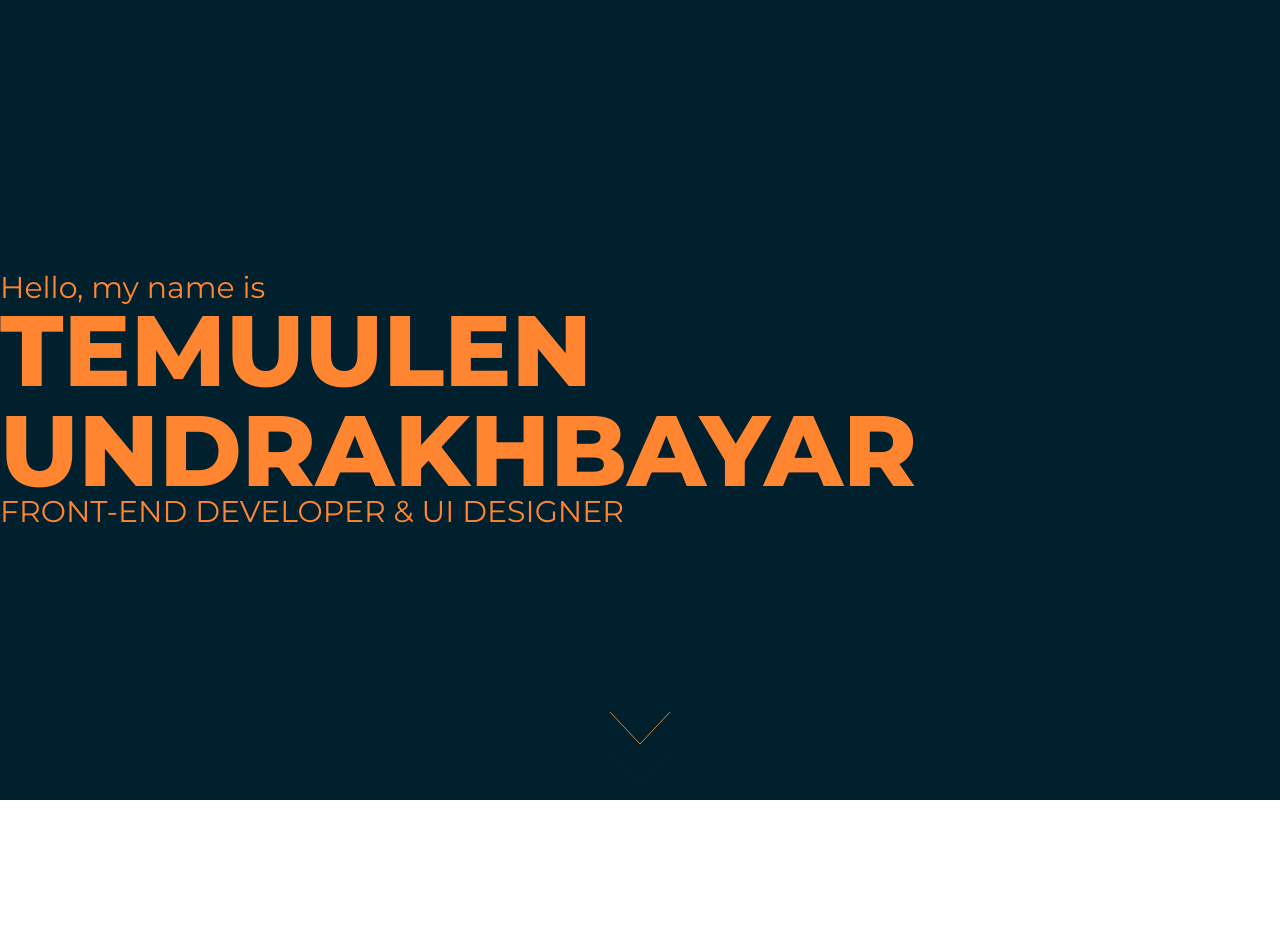
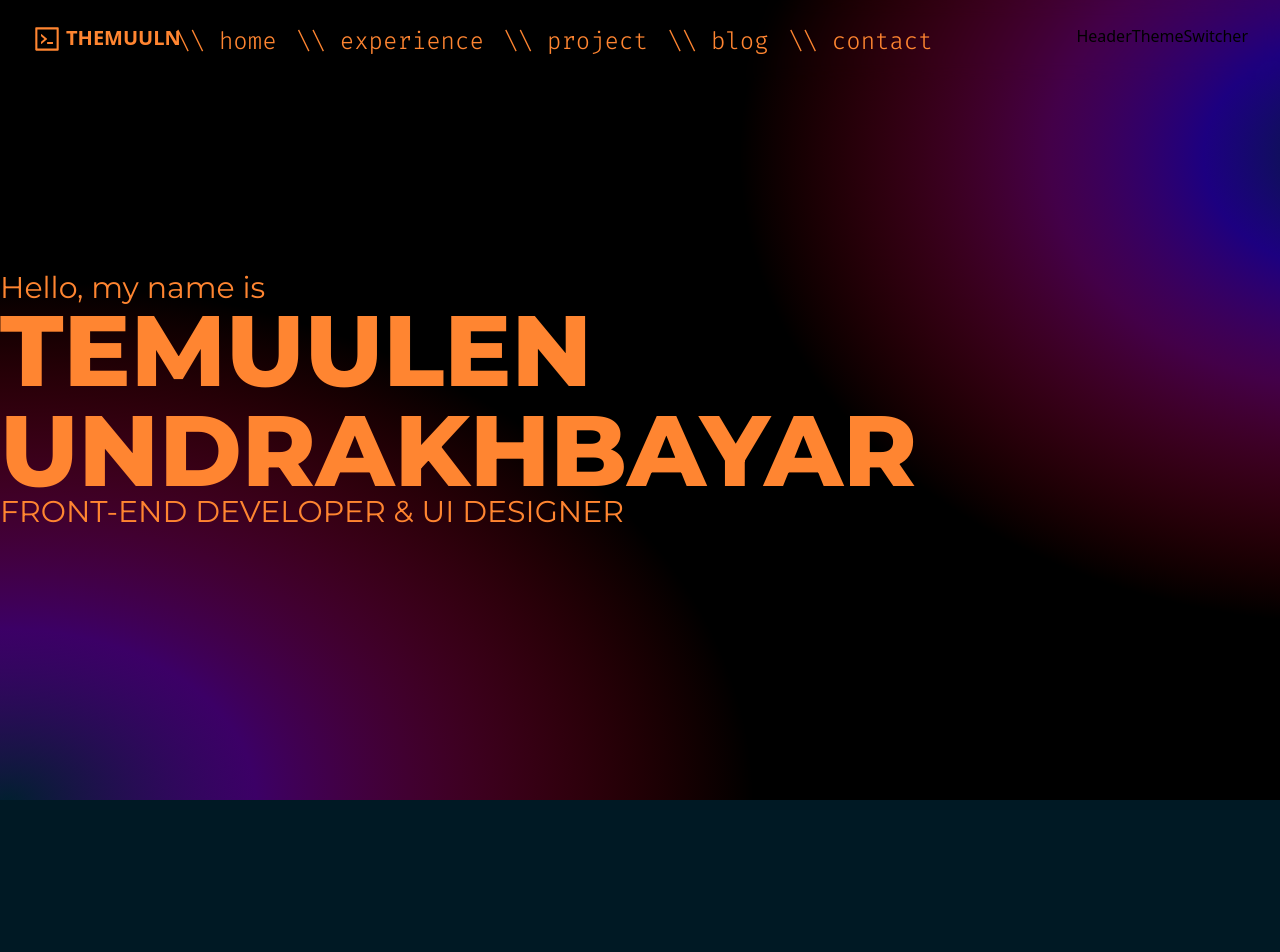
Before and after one commit to themuuln/final-portfolio, a Next.js app: page / in a window 1280 px wide. Shown: the top 952 px of the page. Before the commit the page ends 800 px from the top, so only its background shows below. Built offline with nearby package versions, Linux system fonts and the light colour scheme.

Commit message:
transfer

```diff
--- a/app/globals.css
+++ b/app/globals.css
@@ -19,7 +19,9 @@
     'Roboto Mono', 'Oxygen Mono', 'Ubuntu Monospace', 'Source Code Pro',
     'Fira Mono', 'Droid Sans Mono', 'Courier New', monospace;
 
-  --primary-glow: conic-gradient(from 180deg at 50% 50%,
+  --primary:
+
+    --primary-glow: conic-gradient(from 180deg at 50% 50%,
       #16abff33 0deg,
       #0885ff33 55deg,
       #54d6ff33 120deg,
@@ -84,10 +86,11 @@ body {
   max-width: 100vw;
   overflow-x: hidden;
   scroll-behavior: smooth;
-  background-image: url("../public/svg/background.svg");
   backdrop-filter: blur(10px);
   background-repeat: no-repeat;
   background-size: cover;
+  /* background-color: #001a25; */
+  background: hsla(198, 100%, 7%, 1);
 }
 
 body {
@@ -145,8 +148,14 @@ a {
   background-color: #F1903B;
 }
 
-footer {
+/* footer {
   background-image: url(../public/svg/footerCloud.svg);
   background-repeat: no-repeat;
   background-size: cover;
+} */
+
+#hero {
+  background-image: url("../public/svg/pattern.svg");
+  background-repeat: no-repeat;
+  background-size: cover;
 }
--- a/app/layout.tsx
+++ b/app/layout.tsx
@@ -1,3 +1,5 @@
+import FooterSection from "@/components/footer/FooterSection";
+import HeaderSection from "@/components/header/HeaderSection";
 import "./globals.css";
 
 export default function RootLayout({
@@ -9,7 +11,9 @@ export default function RootLayout({
     <html lang="en">
       <head />
       <body>
+        <HeaderSection />
         <>{children}</>
+        <FooterSection />
       </body>
     </html>
   );
--- a/app/page.tsx
+++ b/app/page.tsx
@@ -6,17 +6,15 @@ import HeaderSection from "@/components/header/HeaderSection";
 import MainSection from "@/components/main/MainSection";
 import FooterSection from "@/components/footer/FooterSection";
 import MbtiSection from "@/components/main/Mbti/MbtiSection";
-
 export default function Home() {
   return (
-    <div className="h-screen snap-y snap-mandatory overflow-hidden overflow-y-scroll">
+    <>
       {/* <ProgressBar /> */}
       {/* <ScrollIndicator /> */}
       <HeroSection />
-      <HeaderSection />
       <MainSection />
       <MbtiSection />
       <FooterSection />
-    </div>
+    </>
   );
 }
--- a/components/header/HeaderDesktop.tsx
+++ b/components/header/HeaderDesktop.tsx
@@ -4,7 +4,7 @@ import Buttons from "./Buttons";
 const HeaderDesktop = () => {
   return (
     <>
-      <div className="rightSideHeader flex gap-5 text-2xl font-bold text-brand_main-500">
+      <div className="flex gap-5 text-2xl font-bold rightSideHeader text-brand_main-500">
         <Link href={"#home"}>
           <Buttons context={"home"} />
         </Link>
--- a/components/header/HeaderLeft.tsx
+++ b/components/header/HeaderLeft.tsx
@@ -11,7 +11,7 @@ const HeaderLeft = ({ context }: Props) => {
       <m.div
         initial={{ x: 200, opacity: 0 }}
         whileInView={{ x: 0, opacity: 1 }}
-        className="leftSideHeader flex cursor-pointer justify-center gap-1 text-xl font-bold text-brand_main-500 hover:text-brand_main-600"
+        className="absolute flex justify-center gap-1 text-xl font-bold cursor-pointer leftSideHeader text-brand_main-500 hover:text-brand_main-600"
       >
         <IconContext.Provider value={{ size: "1.5em" }}>
           <AiOutlineCode />
--- a/components/header/HeaderRight.tsx
+++ b/components/header/HeaderRight.tsx
@@ -1,10 +1,11 @@
 import dynamic from "next/dynamic";
-import { useMediaQuery } from "react-responsive";
+// import { useMediaQuery } from "react-responsive";
 
 const HeaderMobile = dynamic(() => import("./HeaderMobile"));
 const HeaderDesktop = dynamic(() => import("./HeaderDesktop"));
 
 const HeaderRight = () => {
+  return <HeaderDesktop />;
   // const isDesktopOrLaptop = useMediaQuery({
   //   query: "(min-width: 1224px)",
   // });
@@ -14,7 +15,6 @@ const HeaderRight = () => {
   // const isRetina = useMediaQuery({ query: "(min-resolution: 2dppx)" });
 
   // return isPortrait ? <HeaderMobile /> : <HeaderDesktop />;
-  return <HeaderDesktop />;
 };
 
 export default HeaderRight;
--- a/components/header/HeaderSection.tsx
+++ b/components/header/HeaderSection.tsx
@@ -1,21 +1,18 @@
 "use client";
-import { Fira_Code } from "@next/font/google";
 import HeaderLeft from "./HeaderLeft";
 import HeaderRight from "./HeaderRight";
-
-const firacode = Fira_Code({
-  subsets: ["latin"],
-  weight: "300",
-  variable: "--font-firacode",
-});
+import HeaderThemeSwitcher from "./HeaderThemeSwitcher";
 
 const HeaderSection = () => {
   return (
     <>
-      <div className="sticky top-0 left-0 z-10 h-[80px] w-full py-6 px-8 backdrop-blur">
+      <div className="fixed top-0 z-10 h-[80px] w-full py-6 px-8 backdrop-blur">
         <div className="flex justify-between">
           <HeaderLeft context={"THEMUULN"} />
-          <HeaderRight />
+          <div className="flex justify-center w-full ">
+            <HeaderRight />
+          </div>
+          <HeaderThemeSwitcher />
         </div>
       </div>
     </>
--- /dev/null
+++ b/components/header/HeaderThemeSwitcher.tsx
@@ -0,0 +1,5 @@
+const HeaderThemeSwitcher = () => {
+  return <div>HeaderThemeSwitcher</div>;
+};
+
+export default HeaderThemeSwitcher;
```
Also changed, not shown: public/svg/pattern.svg (added).
